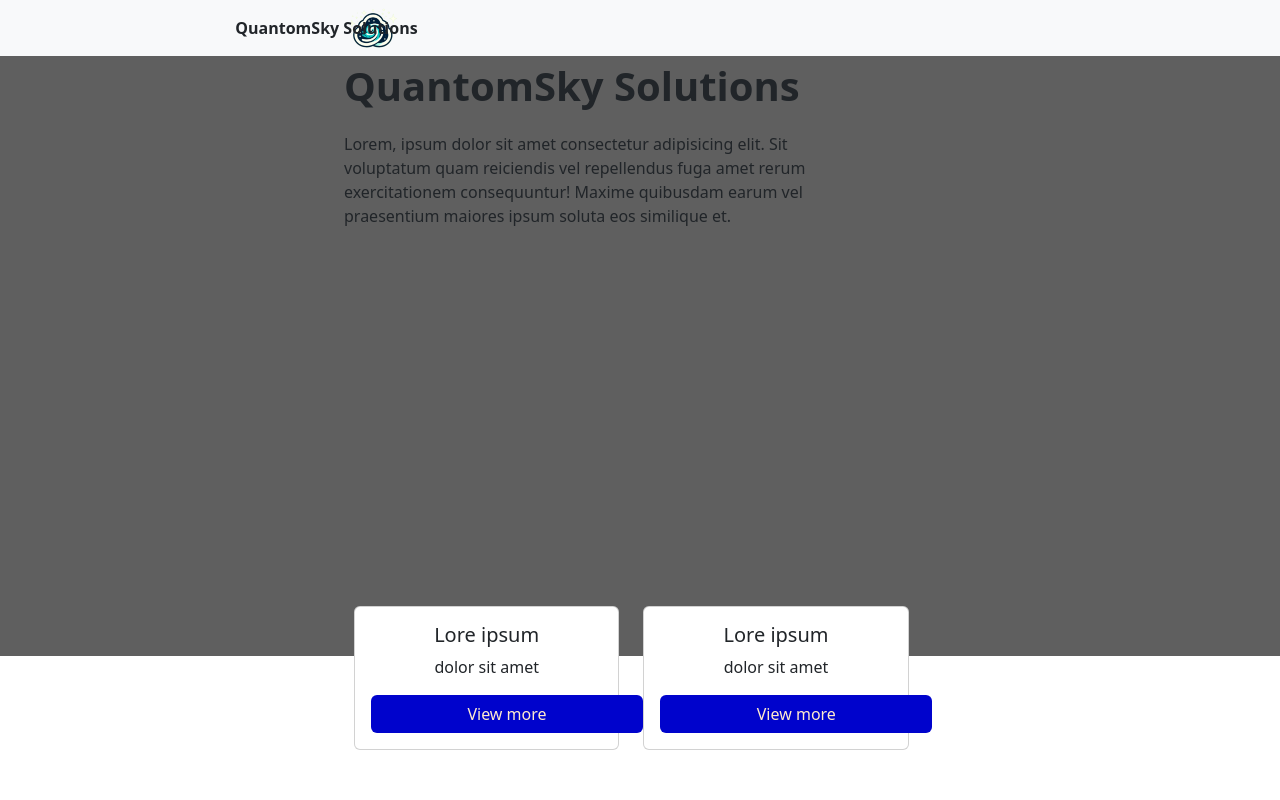
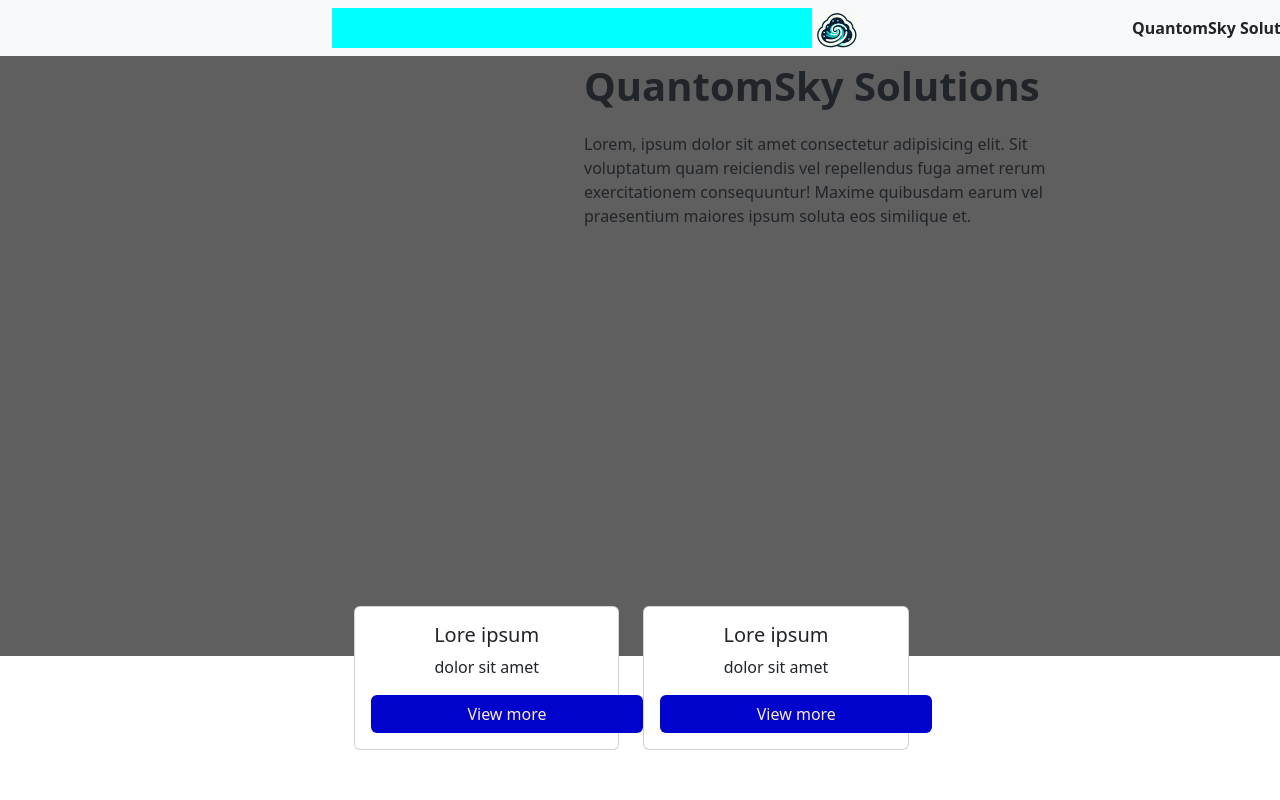
Before and after one commit to Filipp548056/html-bootstrap, a website: page index.html in a window 1280 px wide. Shown: the top 800 px of the page. Drawn offline with nearby package versions, Linux system fonts and the light colour scheme.

Commit message:
niiigers

```diff
--- a/index.html
+++ b/index.html
@@ -18,18 +18,18 @@
 
     <nav class="navbar navbar-expand-lg bg-body-tertiary" style="width: 2560px">
         <div class="container-fluid">
-            <div class="col-1">
-                <img src="./images/logo-nav.png" class="card-img-top" style="margin-left:21rem; max-width:50px;">
+            <div class="col md-5" style="margin-left: 20rem; background-color: aqua;">
+                <img src="./images/logo-nav.png" class="card-img-top" style="margin-left:30rem; max-width:50px;">
             </div>
-            <div class="container-md">
-                <p class="card-text " style="font-weight: 600;">QuantomSky Solutions</p>
+            <div class="row md-5" >
+                <p class="card-text " style="font-weight: 600; margin-left:20rem;" >QuantomSky Solutions</p>
             </div>
             <button class="navbar-toggler" type="button" data-bs-toggle="collapse" data-bs-target="#navbarNav"
                 aria-controls="navbarNav" aria-expanded="false" aria-label="Toggle navigation">
                 <span class="navbar-toggler-icon"></span>
             </button>
             <div class="container-fluid" style="width:2560px">
-                <div class="collapse navbar-collapse" style="margin-right: 45rem">
+                <div class="collapse navbar-collapse" style="margin-right: 41rem">
                     <ul class="navbar-nav ms-auto">
                         <li class="nav-item">
                             <a class="nav-link active" aria-current="page" href="#">Home</a>
@@ -56,7 +56,7 @@
 
     <div class="container-fluid" style="background-color: rgb(95, 95, 95); height: 600px; width:2560px">
 
-        <div class="row" style="margin-left:20rem ;">
+        <div class="row" style="margin-left:35rem ;">
             <p class="card-mb5" style="font-weight: 600; font-size: 40px ;">QuantomSky Solutions</p>
             <p class="text-align" style="max-width: 500px;">Lorem, ipsum dolor sit amet consectetur adipisicing elit.
                 Sit voluptatum quam
```
